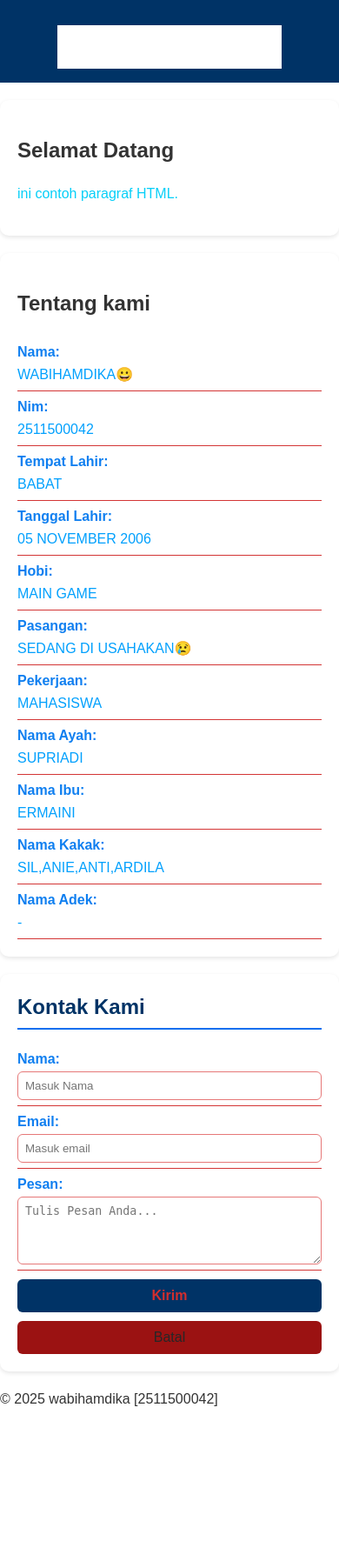
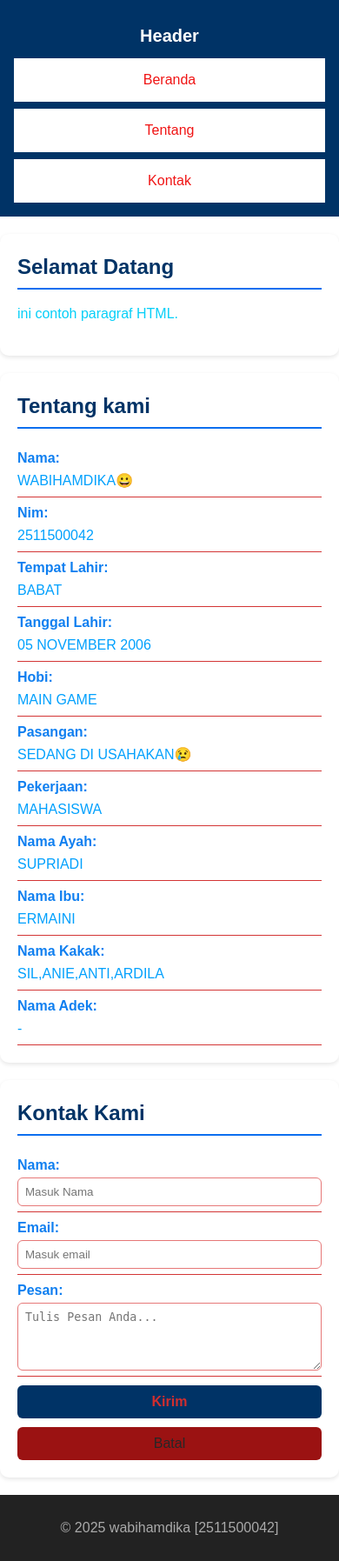
Before and after one commit to 2511500042-collab/2511500042-PWD-TI1B-25261, a PHP site: page /pertemuan-04/index.html in a window 390 px wide. Shown: the whole page at 87% size. Before the commit the page ends 1617 px from the top, so only its background shows below. Run offline with PHP 8.4, Linux system fonts and the light colour scheme.

```diff
--- a/pertemuan-04/index.html
+++ b/pertemuan-04/index.html
@@ -10,7 +10,7 @@
 
 <body>
     <header>
-        <h1></h1>
+        <h1>Header</h1>
         <nav>
             <ul>
                 <li><a href="#home">Beranda</a></li>
--- a/pertemuan-04/style.css
+++ b/pertemuan-04/style.css
@@ -27,7 +27,7 @@ header ul {
 }
 
 header li a {
-    color:  #fff;
+    color: #f01414;
     text-decoration: none;
     padding: 10px 0 0;
 }
@@ -43,7 +43,7 @@ header li a {
     box-shadow: 0 2px 5px rgba(0, 0, 0, 0.1)
 }
 
-#home h2
+#home h2,
 #about h2,
 #contact h2 {
     color: #003366;
@@ -59,7 +59,7 @@ header li a {
     color: rgb(6, 207, 248);
 }
 
-#footer {
+footer {
     background: #222;
     color: #aaa;
     text-align: center;
@@ -73,10 +73,10 @@ header li a:hover {
 }
 
 header li a:focus {
-    autline: 2px sollid #fff;
-    autline-offset: 2px;
+    outline: 2px sollid #d51c1c;
+    outline-offset: 2px;
     border-radius: 6px;
-    background-color: #rgba(255, 255, 255, 0.15);
+    background-color: rgba(255, 255, 255, 0.15);
 }
 
 header li a:active {
@@ -166,7 +166,7 @@ header li a:active {
         line-height: 1.2;
     }
 
-    headrer ul {
+    header ul {
         flex-direction: column;
         align-items: stretch;
         gap: 8px;
--- /dev/null
+++ b/pertemuan-05/style.css
@@ -0,0 +1 @@
++
```
